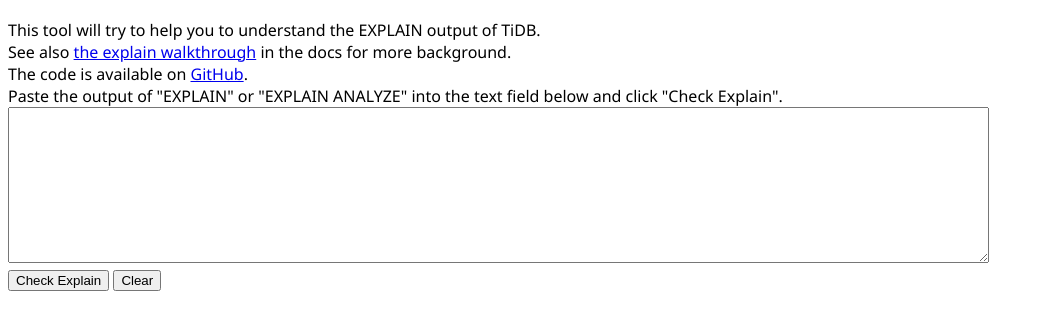
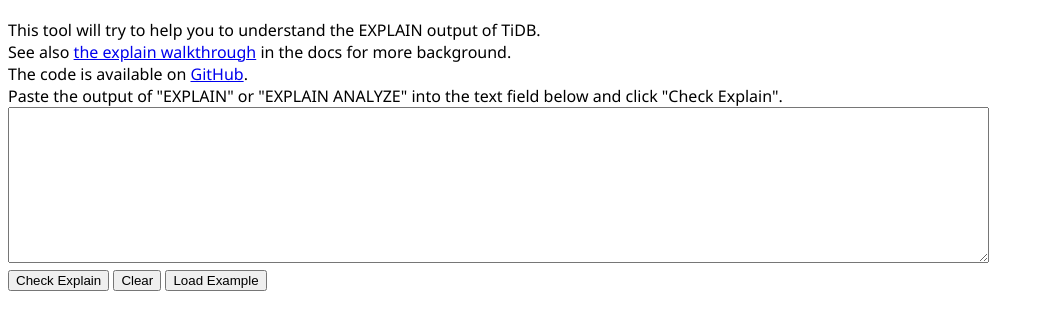
Before and after one commit to dveeden/ti-explain, a plain HTML site: page index.html in a window 1280 px wide. Shown: the part 67-396 px from the top of the page, without its empty margins (0-1044 px from the left). Drawn offline with Linux system fonts and the light colour scheme.

Commit message:
Add button to load an example

```diff
--- a/index.html
+++ b/index.html
@@ -21,6 +21,7 @@ Paste the output of "EXPLAIN" or "EXPLAIN ANALYZE" into the text field below and
 <textarea rows="10" cols="120" id="explaintext"></textarea><br />
 <button onclick="checkExplain()">Check Explain</button>
 <button onclick="clearExplain()">Clear</button>
+<button onclick="loadExample()">Load Example</button>
 <div id="tree"><pre id="treepre"></pre></div>
 <div id="content"></div>
 </body>
--- a/ti-explain.js
+++ b/ti-explain.js
@@ -2,6 +2,16 @@ function clearExplain() {
     document.getElementById("content").innerHTML = '';
     document.getElementById("tree").innerHTML = '<pre id="treepre"></pre>';
     document.getElementById("explaintext").value = '';
+}
+
+function loadExample() {
+    fetch("testdata/explain_0004.txt")
+        .then(r => {
+            r.text()
+                .then(r => {
+                    document.getElementById("explaintext").value = r
+                })
+        })
 }
 
 function lineToArray(line, columnstarts) {
```
